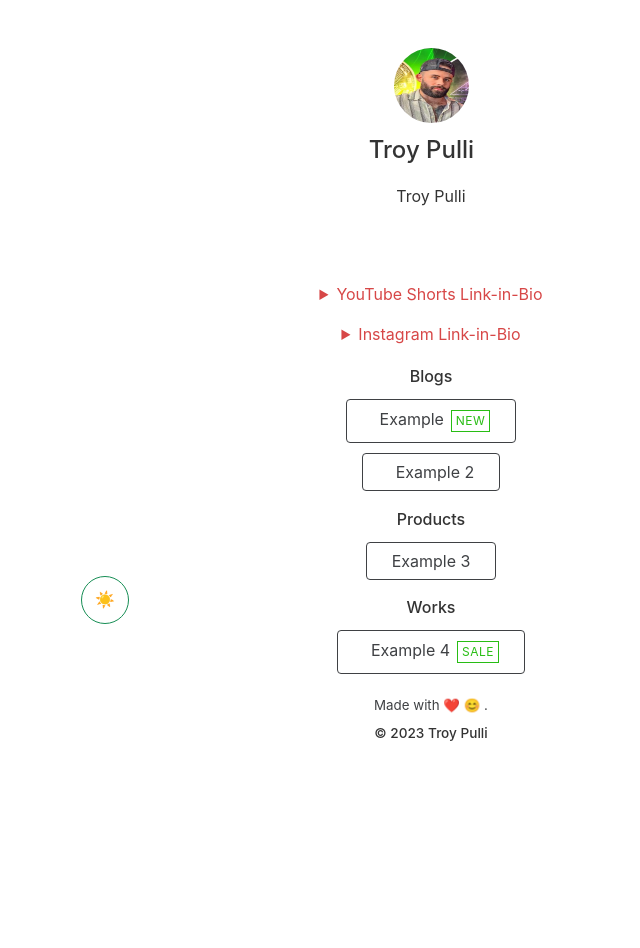
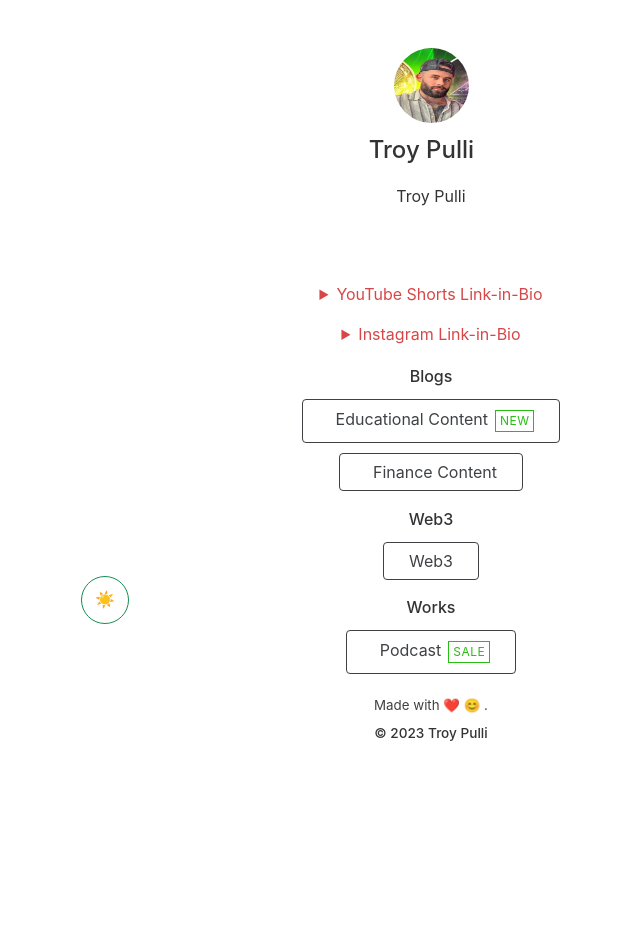
Before and after one commit to TroyPulli/TroyPulli.github.io, a Jekyll site: the page built from index.html, in a window 1280 px wide. Shown: the whole page, without its empty margins (209-849 px from the left). Built offline with Jekyll 4.4.1, drawn with Linux system fonts in a browser that asks for light colours; nearby versions of some CDN libraries.

Commit message:
Update links.yml

```diff
--- a/_data/links.yml
+++ b/_data/links.yml
@@ -1,22 +1,22 @@
 - category: Blogs
   items:
-    - title: Example
-      url: https://www.example.com
+    - title: Educational Content
+      url: https://www.youtube.com/@Defionproductions/shorts
       icon: ri:film-fill # Icons are optional.
       tag: New
 
-    - title: Example 2
-      url: https://www.example.org
+    - title: Finance Content
+      url: https://www.youtube.com/@Defionproductions/shorts
       icon: simple-icons:googlenews
 
-- category: Products
+- category: Web3
   items:
-    - title: Example 3
-      url: https://www.example.com
+    - title: Web3
+      url: ttps://www.youtube.com/@Defionproductions/shorts
 
 - category: Works
   items:
-    - title: Example 4
-      url: https://www.example.org
+    - title: Podcast
+      url: https://www.youtube.com/@Defionproductions/shorts
       icon: clarity:language-solid
       tag: Sale
```
